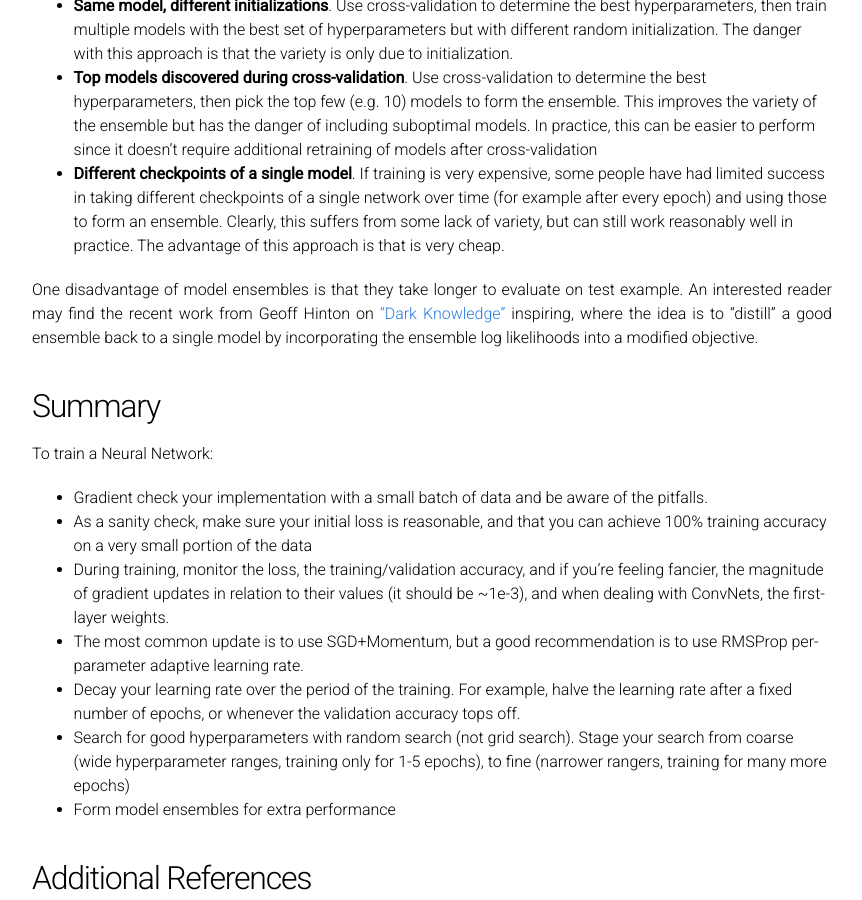
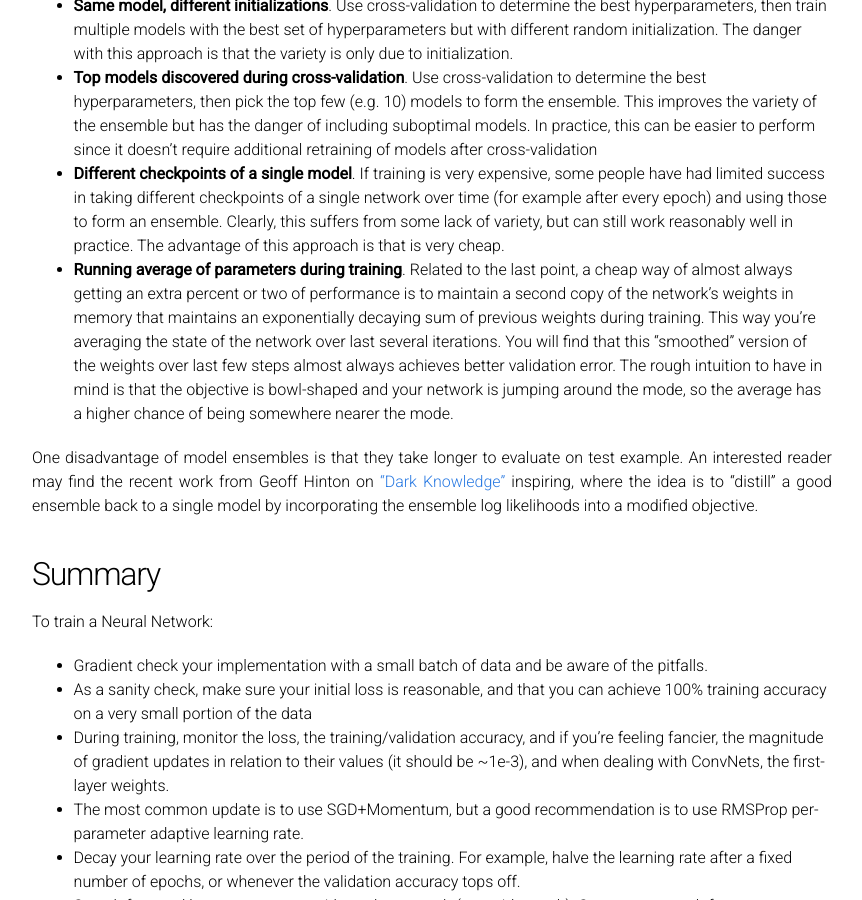
Before and after one commit to cs231n/cs231n.github.io, a Jekyll site: the page built from neural-networks-3.md, in a window 1280 px wide and 900 px high, scrolled down 15095 px. Shown: the whole window, without its empty margins (208-1070 px from the left). Built offline with Jekyll 4.4.1, drawn with Linux system fonts in a browser that asks for light colours; Markdown is read by kramdown in place of the engine named in the settings; formulas are drawn with MathJax 3.

Commit message:
additional trick

```diff
--- a/neural-networks-3.md
+++ b/neural-networks-3.md
@@ -363,6 +363,7 @@ In practice, one reliable approach to improving the performance of Neural Networ
 - **Same model, different initializations**. Use cross-validation to determine the best hyperparameters, then train multiple models with the best set of hyperparameters but with different random initialization. The danger with this approach is that the variety is only due to initialization.
 - **Top models discovered during cross-validation**. Use cross-validation to determine the best hyperparameters, then pick the top few (e.g. 10) models to form the ensemble. This improves the variety of the ensemble but has the danger of including suboptimal models. In practice, this can be easier to perform since it doesn't require additional retraining of models after cross-validation
 - **Different checkpoints of a single model**. If training is very expensive, some people have had limited success in taking different checkpoints of a single network over time (for example after every epoch) and using those to form an ensemble. Clearly, this suffers from some lack of variety, but can still work reasonably well in practice. The advantage of this approach is that is very cheap.
+- **Running average of parameters during training**. Related to the last point, a cheap way of almost always getting an extra percent or two of performance is to maintain a second copy of the network's weights in memory that maintains an exponentially decaying sum of previous weights during training. This way you're averaging the state of the network over last several iterations. You will find that this "smoothed" version of the weights over last few steps almost always achieves better validation error. The rough intuition to have in mind is that the objective is bowl-shaped and your network is jumping around the mode, so the average has a higher chance of being somewhere nearer the mode.
 
 One disadvantage of model ensembles is that they take longer to evaluate on test example. An interested reader may find the recent work from Geoff Hinton on ["Dark Knowledge"](https://www.youtube.com/watch?v=EK61htlw8hY) inspiring, where the idea is to "distill" a good ensemble back to a single model by incorporating the ensemble log likelihoods into a modified objective.
 
```
